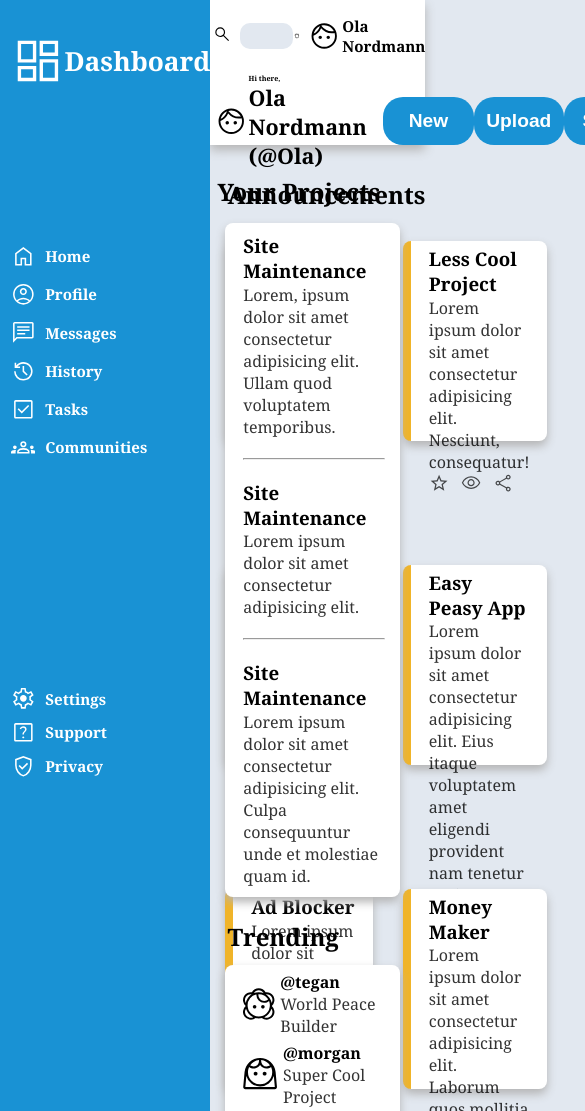
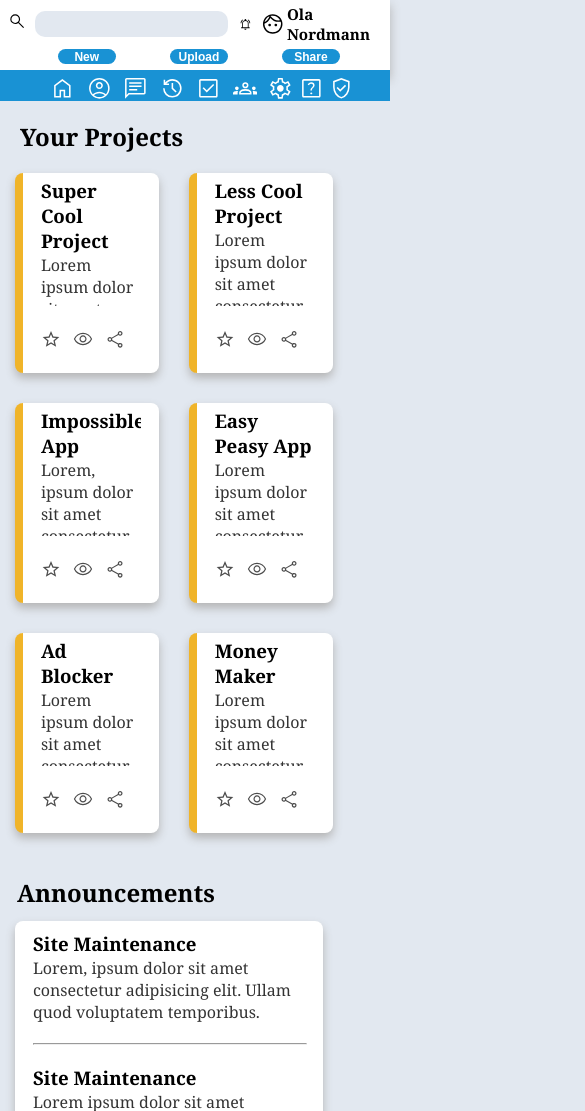
Before and after one commit to biandresen/Admin-Dashboard, a plain HTML site: page index.html in a window 390 px wide. Shown: the top 1111 px of the page, 585 px wide, since content can reach past the window. Drawn offline with Linux system fonts and the light colour scheme.

Commit message:
feat: add mobile responsive display

```diff
--- a/style.css
+++ b/style.css
@@ -312,3 +312,129 @@ hr {
   transform: scaleX(1.05);
   transition: ease 0.3s;
 }
+
+@media only screen and (max-width: 800px) {
+  .container {
+    height: 100%;
+    width: 100%;
+    background-color: var(--themeGray);
+    display: grid;
+    grid-template-columns: 0.85fr repeat(4, 1fr);
+    grid-template-rows: 1fr 5fr;
+    grid-template-areas:
+      "header"
+      "sidebar"
+      "content"
+      "infobar";
+  }
+
+  .header {
+    display: flex;
+    flex-direction: column;
+    height: 75px;
+    position: fixed;
+  }
+
+  .headerSearchArea {
+    width: 85%;
+  }
+
+  #notificationIcon {
+    width: 20%;
+  }
+
+  .headerProfileArea {
+    position: relative;
+    right: 20px;
+  }
+
+  .headerProfileDisplayArea {
+    display: none;
+  }
+
+  .buttonArea {
+    width: 100%;
+    grid-column: 1 / 3;
+    display: flex;
+    margin: 1%;
+  }
+
+  .button {
+    width: calc(3.5rem + 0.6vw);
+    height: 50%;
+    border-style: none;
+    border-radius: 20px;
+    background-color: var(--themeBlue);
+    color: var(--themeWhite);
+    font-size: 0.75rem;
+    font-weight: 800;
+  }
+
+  .sidebar {
+    grid-area: sidebar;
+    background-color: var(--themeBlue);
+    display: flex;
+    position: fixed;
+    justify-content: center;
+    width: 100%;
+    top: 70px;
+  }
+
+  .dashboardHeading {
+    display: none;
+  }
+
+  .dashboardSection1,
+  .dashboardSection2 {
+    flex-direction: row;
+    justify-items: end;
+    margin-top: 1.5%;
+    position: relative;
+    right: 8px;
+  }
+
+  .dashboardSection2 {
+    position: relative;
+    left: 40px;
+  }
+
+  .dbText {
+    display: none;
+  }
+
+  .content {
+    grid-area: content;
+    display: grid;
+    grid-template-columns: minmax(auto-fit, 1fr);
+  }
+
+  .projectsHeader {
+    grid-column: 1 / 3;
+    margin: 120px 0 5px 20px;
+  }
+
+  .projectCard {
+    background-color: var(--themeWhite);
+    padding: 0px 2ch;
+    border-left: 8px solid var(--themeYellow);
+    border-radius: 8px;
+    margin: 15px;
+    box-shadow: 0px 5px 10px var(--themeShadow);
+    display: grid;
+    grid-template-rows: 1fr 0.5fr;
+    height: max(200px);
+    width: min(100px);
+  }
+
+  .projectText{
+    overflow-y: auto;
+  }
+
+  .announcementsHeader {
+    margin: -30px 0 12px 17px;
+  }
+
+  .trendingContent{
+    margin-bottom: 20px;
+  }
+}
```
